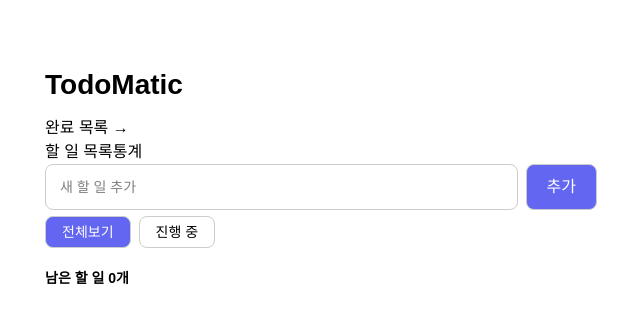
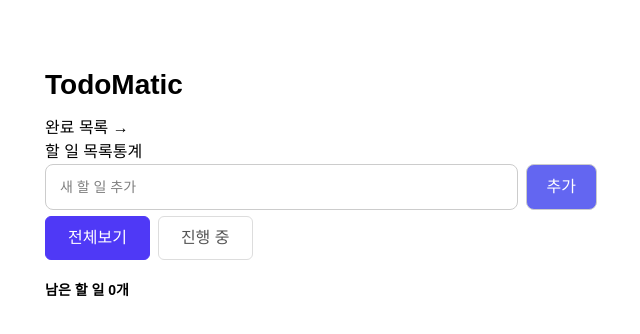
Before and after one commit to Leets-Official/8th-FE-Zero100, a React (Vite) app: page / in a window 1280 px wide. Shown: the top 334 px of the page, without its empty margins (319-959 px from the left). Built offline with nearby package versions, Linux system fonts and the light colour scheme.

Commit message:
refactor: Button 스타일을 TailwindCSS로 변경

```diff
--- a/src/components/Button.jsx
+++ b/src/components/Button.jsx
@@ -1,15 +1,18 @@
-import styles from './Button.module.css';
+const variantStyles = {
+  primary: 'border-indigo-600 bg-indigo-600 text-white',
+  default: 'border-[#ddd] bg-white text-[#555]',
+  delete: 'border-red-300 bg-white text-red-600',
+};
 
 function Button(props) {
-  let buttonClass = styles.button;
-  if (props.variant === 'primary') {
-    buttonClass = `${styles.button} ${styles.primary}`;
-  } else if (props.variant === 'delete') {
-    buttonClass = `${styles.button} ${styles.delete}`;
-  }
+  const variant = props.variant ?? 'default';
 
   return (
-    <button className={buttonClass} onClick={props.onClick}>
+    <button
+      type="button"
+      className={`cursor-pointer rounded-md border px-[22px] py-2.5 text-base leading-[1.35] font-medium ${variantStyles[variant]}`}
+      onClick={props.onClick}
+    >
       {props.children}
     </button>
   );
--- a/src/components/Button.module.css
+++ /dev/null
@@ -1,22 +0,0 @@
-.button {
-  padding: 8px 16px;
-  border-radius: 8px;
-  border: 1px solid #ccc;
-  background: white;
-  color: black;
-  cursor: pointer;
-  font-size: 14px;
-  font-weight: 500;
-  line-height: 100%;
-}
-
-.primary {
-  background: #6366f1;
-  color: white;
-  border: 1px solid #ccc;
-}
-
-.delete {
-  color: red;
-  border: 1px solid red;
-}
```
